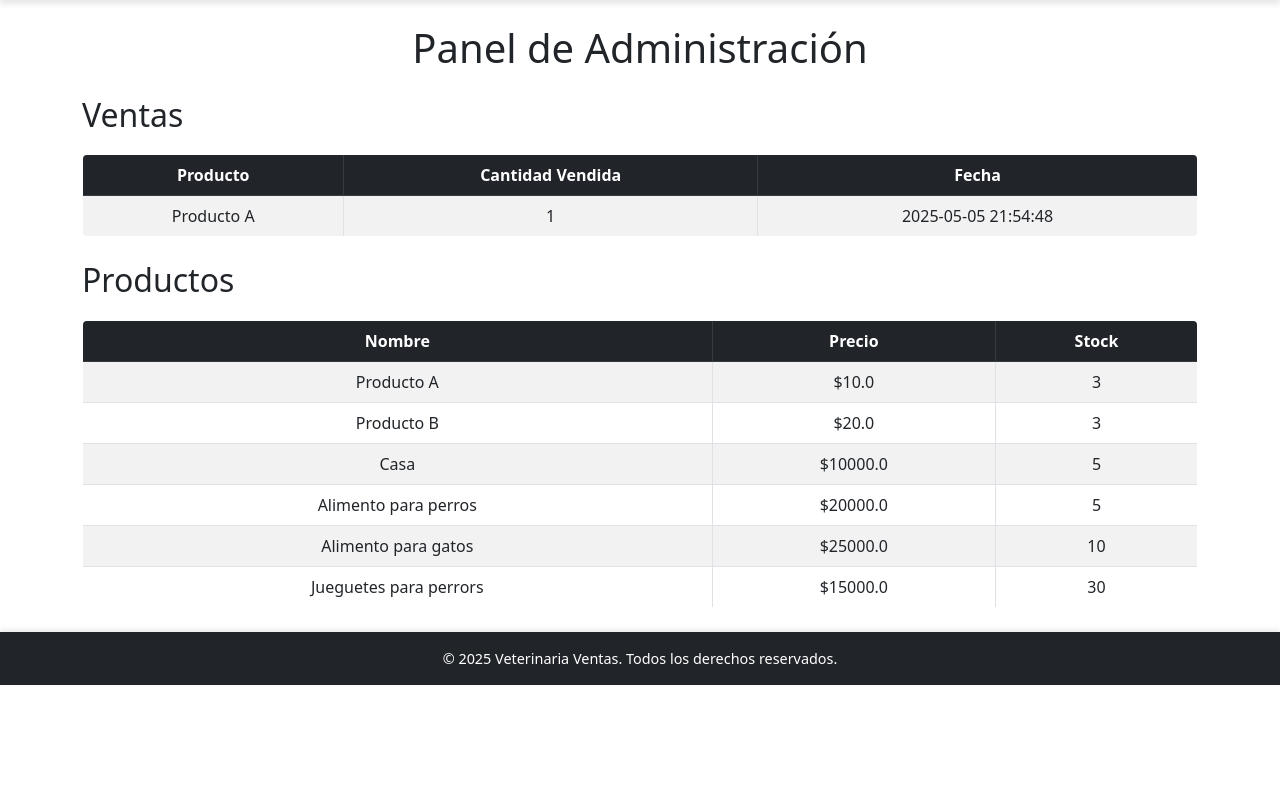
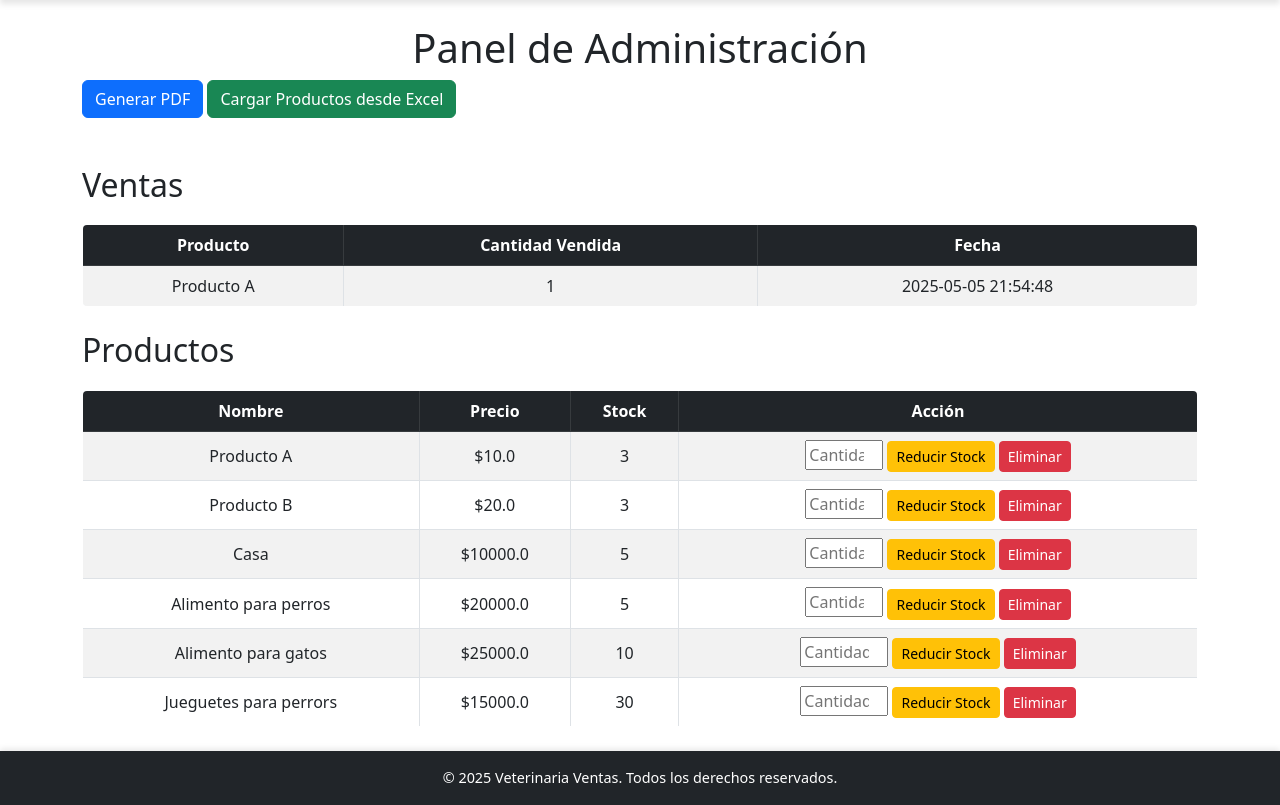
Before and after one commit to JFCandia/Ventas_Veterinaria, a Flask app: page /dashboard in a window 1280 px wide. Shown: the part 56-861 px from the top of the page. Before the commit the page ends 741 px from the top, so only its background shows below. Run offline with Flask 3, Linux system fonts and the light colour scheme; a user stored in the database is signed in.

Commit message:
Veteriniaria_agregarProductos_DescargaPDF_V2

```diff
--- a/app.py
+++ b/app.py
@@ -1,14 +1,24 @@
-from flask import Flask, render_template, request, redirect, url_for, jsonify, session, flash
+from flask import Flask, render_template, request, redirect, url_for, jsonify, session, flash, make_response, send_file
 from flask_sqlalchemy import SQLAlchemy
 from flask_login import LoginManager, UserMixin, login_user, login_required, logout_user, current_user
 from werkzeug.security import generate_password_hash, check_password_hash
 from flask_migrate import Migrate
+from xhtml2pdf import pisa
+from io import BytesIO
+import os
+from werkzeug.utils import secure_filename
+import pandas as pd
 
 # Configuración inicial
 app = Flask(__name__)
 app.config['SQLALCHEMY_DATABASE_URI'] = 'sqlite:///veterinaria.db'
 app.config['SQLALCHEMY_TRACK_MODIFICATIONS'] = False
 app.config['SECRET_KEY'] = 'clave_secreta'
+
+# Configuración para subir archivos
+UPLOAD_FOLDER = os.path.join(os.getcwd(), 'uploads')
+os.makedirs(UPLOAD_FOLDER, exist_ok=True)
+app.config['UPLOAD_FOLDER'] = UPLOAD_FOLDER
 
 # Inicialización de extensiones
 db = SQLAlchemy(app)
@@ -171,6 +181,98 @@ def reportes():
 
     return render_template('reportes.html', labels=labels, data=data)
 
+@app.route('/eliminar_producto/<int:producto_id>', methods=['POST'])
+@login_required
+def eliminar_producto(producto_id):
+    producto = Producto.query.get_or_404(producto_id)  # Busca el producto o lanza un error 404
+    db.session.delete(producto)  # Elimina el producto de la base de datos
+    db.session.commit()  # Guarda los cambios
+    flash(f"Producto '{producto.nombre}' eliminado correctamente.", "success")
+    return redirect(url_for('dashboard'))  # Redirige al dashboard
+
+@app.route('/ajustar_stock/<int:producto_id>', methods=['POST'])
+@login_required
+def ajustar_stock(producto_id):
+    producto = Producto.query.get_or_404(producto_id)
+    cantidad_a_reducir = int(request.form['cantidad'])
+
+    if cantidad_a_reducir > producto.stock:
+        flash(f"No puedes reducir más del stock disponible ({producto.stock}).", "danger")
+    else:
+        producto.stock -= cantidad_a_reducir
+        db.session.commit()
+        flash(f"Se redujo el stock de '{producto.nombre}' en {cantidad_a_reducir} unidades.", "success")
+
+    return redirect(url_for('dashboard'))
+
+@app.route('/generar_pdf')
+@login_required
+def generar_pdf():
+    # Consulta los datos necesarios
+    productos = Producto.query.all()
+    ventas = db.session.query(
+        Producto.nombre,
+        db.func.sum(Venta.cantidad).label('total_vendido')
+    ).join(Venta, Producto.id == Venta.producto_id).group_by(Producto.nombre).all()
+
+    # Renderiza la plantilla HTML para el PDF
+    rendered = render_template('reporte_pdf.html', productos=productos, ventas=ventas)
+
+    # Ruta donde se guardará el PDF
+    output_folder = os.path.join(os.getcwd(), 'generated_reports')
+    os.makedirs(output_folder, exist_ok=True)  # Crea la carpeta si no existe
+    pdf_path = os.path.join(output_folder, 'reporte.pdf')
+
+    # Convierte el HTML a PDF y lo guarda en el servidor
+    with open(pdf_path, 'wb') as pdf_file:
+        pisa.CreatePDF(BytesIO(rendered.encode("UTF-8")), dest=pdf_file)
+
+    # Envía el archivo al cliente como descarga
+    return send_file(pdf_path, as_attachment=True, download_name='reporte.pdf')
+
+@app.route('/cargar_productos', methods=['GET', 'POST'])
+@login_required
+def cargar_productos():
+    if request.method == 'POST':
+        # Verifica si se subió un archivo
+        if 'archivo' not in request.files:
+            flash("No se seleccionó ningún archivo.", "danger")
+            return redirect(request.url)
+
+        archivo = request.files['archivo']
+
+        # Verifica si el archivo tiene un nombre válido
+        if archivo.filename == '':
+            flash("El archivo no tiene un nombre válido.", "danger")
+            return redirect(request.url)
+
+        # Guarda el archivo en el servidor
+        filename = secure_filename(archivo.filename)
+        filepath = os.path.join(app.config['UPLOAD_FOLDER'], filename)
+        archivo.save(filepath)
+
+        try:
+            # Leer el archivo Excel con pandas
+            df = pd.read_excel(filepath)
+
+            # Iterar sobre las filas del DataFrame y agregar productos
+            for _, row in df.iterrows():
+                producto = Producto(
+                    nombre=row['nombre'],
+                    precio=row['precio'],
+                    stock=row['stock']
+                )
+                db.session.add(producto)
+
+            db.session.commit()
+            flash("Productos cargados exitosamente desde el archivo Excel.", "success")
+        except Exception as e:
+            flash(f"Error al procesar el archivo: {e}", "danger")
+
+        return redirect(url_for('dashboard'))
+
+    return render_template('cargar_productos.html')
+
 @app.context_processor
 def inject_productos():
     productos = Producto.query.all()  # Consulta todos los productos
--- a/templates/dashboard.html
+++ b/templates/dashboard.html
@@ -4,6 +4,9 @@
 
 {% block content %}
 <h1 class="text-center">Panel de Administración</h1>
+
+<a href="{{ url_for('generar_pdf') }}" class="btn btn-primary mb-4">Generar PDF</a>
+<a href="{{ url_for('cargar_productos') }}" class="btn btn-success mb-4">Cargar Productos desde Excel</a>
 
 <!-- Tabla de ventas -->
 <h2 class="mt-4">Ventas</h2>
@@ -34,6 +37,7 @@
             <th>Nombre</th>
             <th>Precio</th>
             <th>Stock</th>
+            <th>Acción</th>
         </tr>
     </thead>
     <tbody>
@@ -42,6 +46,18 @@
             <td>{{ producto.nombre }}</td>
             <td>${{ producto.precio }}</td>
             <td>{{ producto.stock }}</td>
+            <td>
+                <!-- Formulario para ajustar el stock -->
+                <form action="{{ url_for('ajustar_stock', producto_id=producto.id) }}" method="POST" class="d-inline">
+                    <input type="number" name="cantidad" min="1" max="{{ producto.stock }}" placeholder="Cantidad" required>
+                    <button type="submit" class="btn btn-warning btn-sm">Reducir Stock</button>
+                </form>
+
+                <!-- Botón para eliminar producto -->
+                <form action="{{ url_for('eliminar_producto', producto_id=producto.id) }}" method="POST" class="d-inline">
+                    <button type="submit" class="btn btn-danger btn-sm" onclick="return confirm('¿Estás seguro de que deseas eliminar este producto?')">Eliminar</button>
+                </form>
+            </td>
         </tr>
         {% endfor %}
     </tbody>
```
Also changed, not shown: templates/cargar_productos.html (added, +34 -0 lines), templates/reporte_pdf.html (added, +73 -0 lines), instance/veterinaria.db, 2 other files.
